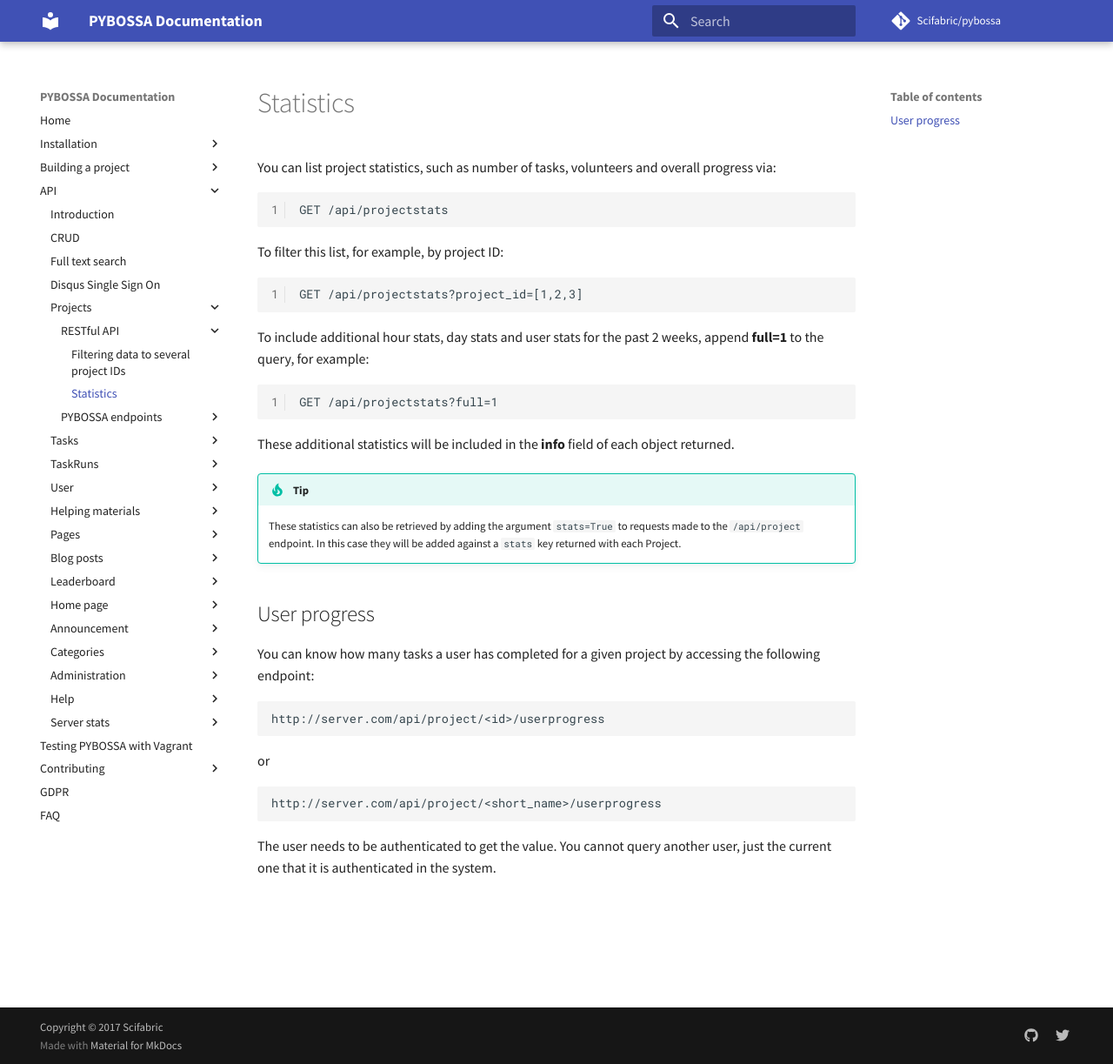
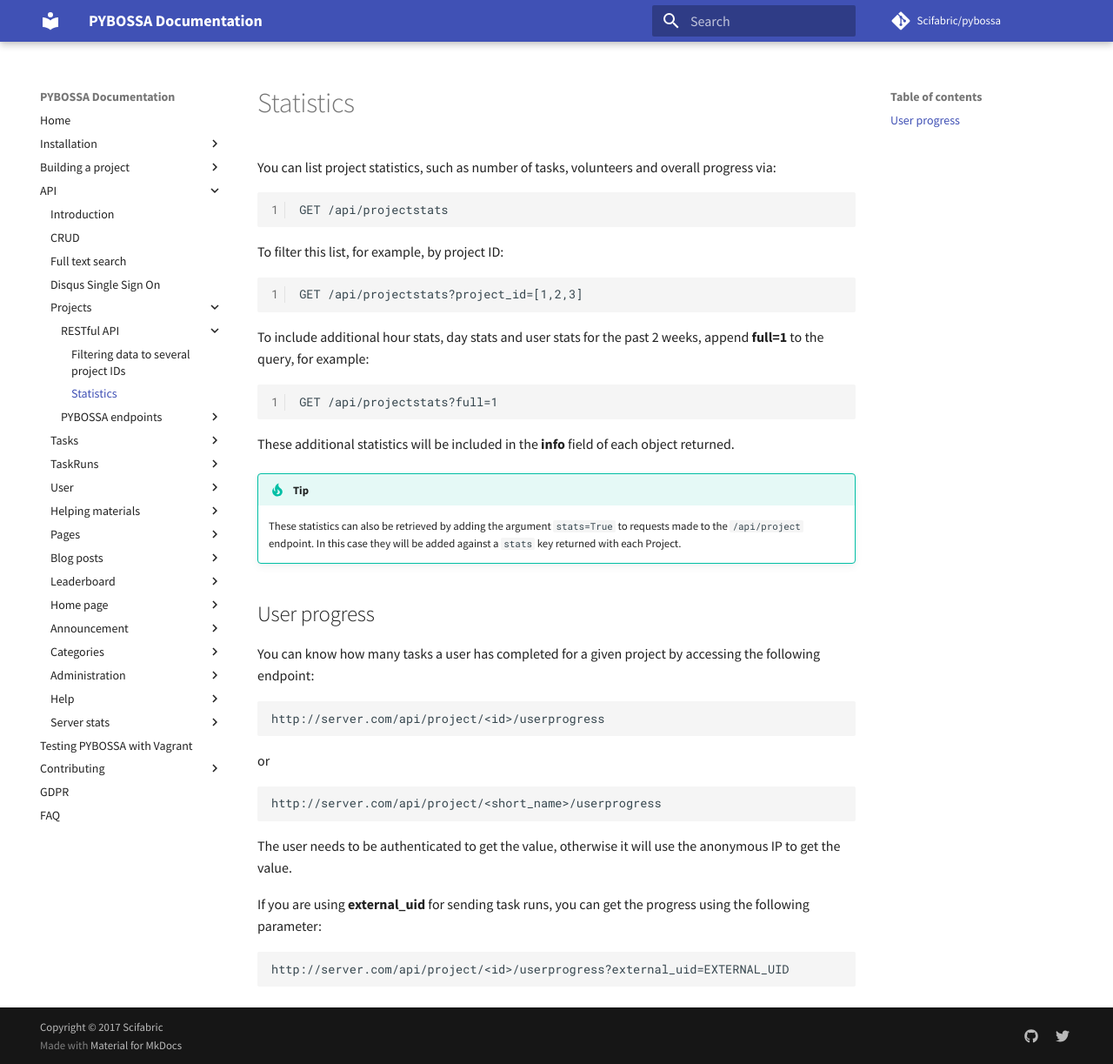
Before and after one commit to Scifabric/docs.pybossa.com, an MkDocs documentation site: the page built from docs/api/project/statistics.md, in a window 1280 px wide and 1223 px high. Shown: the whole window at 87% size. Built offline with MkDocs 1.6.1 and Material for MkDocs 9.7.7, drawn with Linux system fonts in a browser that asks for light colours; comment, search, counter and statistics services are not loaded; old or Windows-style settings are respelled for this version of MkDocs.

Commit message:
feat(userprogress): add documentation.

````diff
--- a/docs/api/project/statistics.md
+++ b/docs/api/project/statistics.md
@@ -33,6 +33,12 @@ or
 http://server.com/api/project/<short_name>/userprogress
 ```
 
+The user needs to be authenticated to get the value, otherwise it will use the anonymous IP to get the value.
 
-The user needs to be authenticated to get the value. You cannot query another user, just
-the current one that it is authenticated in the system.
+If you are using **external_uid** for sending task runs, you can get the progress using the following parameter:
+
+
+
+```
+http://server.com/api/project/<id>/userprogress?external_uid=EXTERNAL_UID
+```
````
